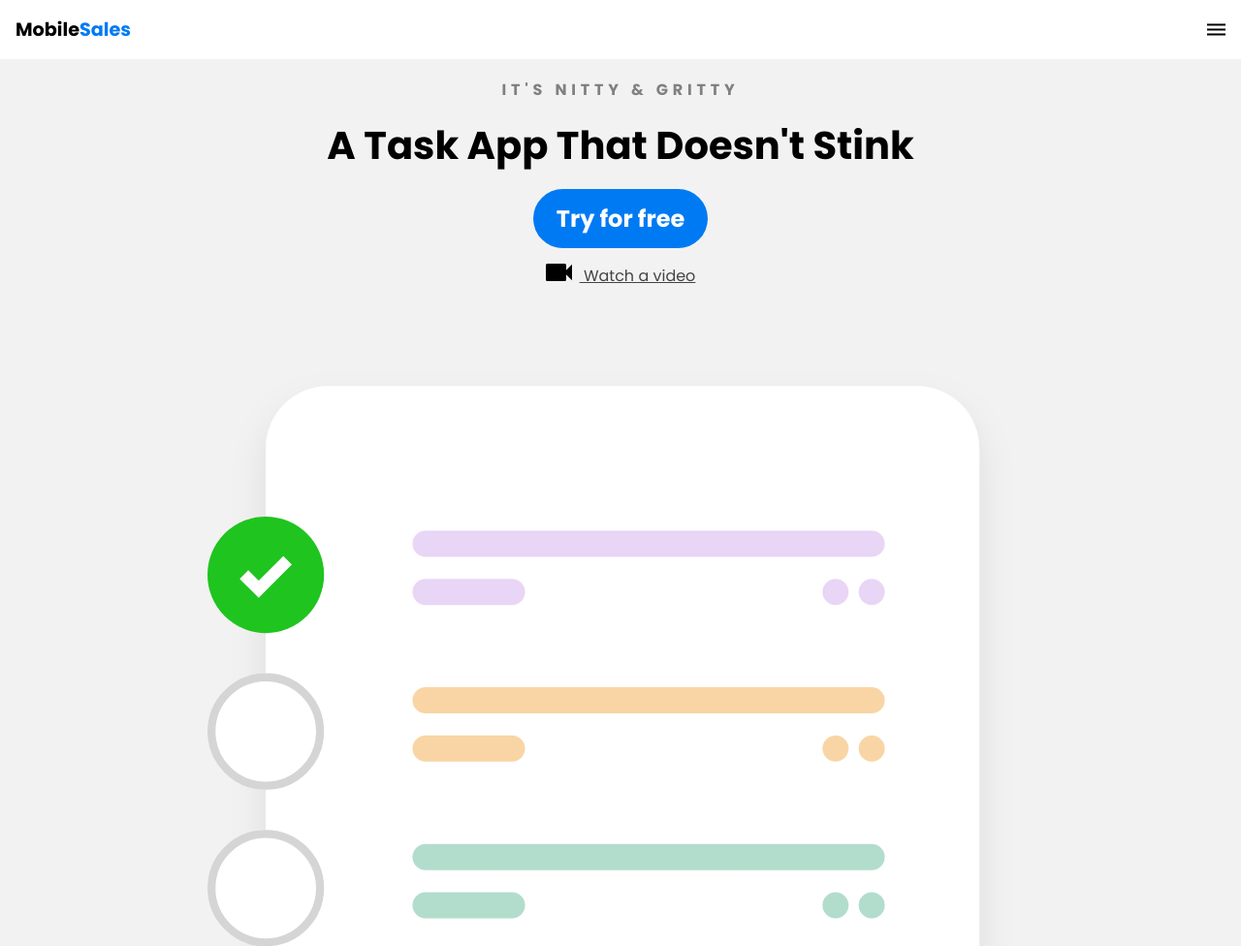
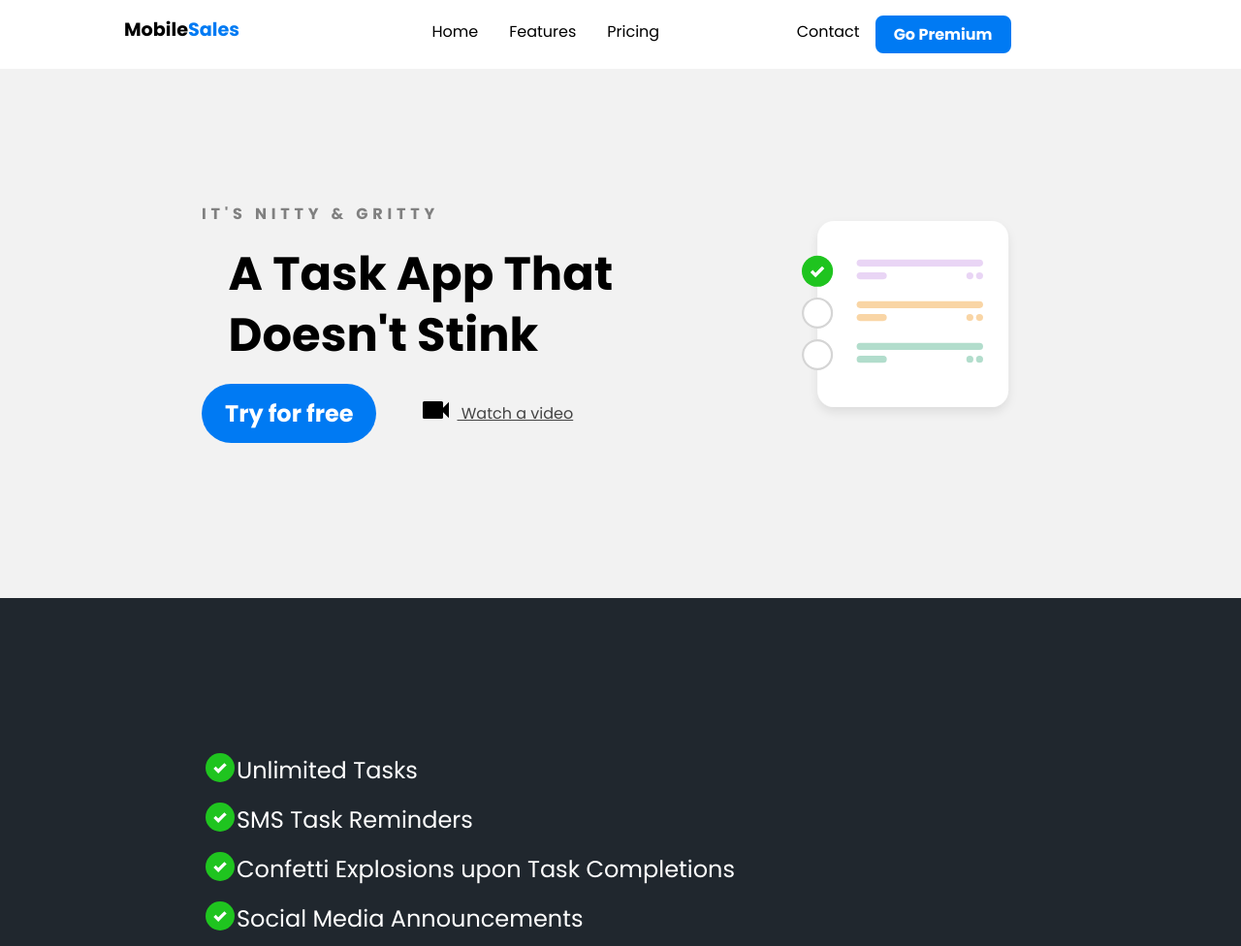
Before and after one commit to KishoreBabu420/mobile-sales, a plain HTML site: page index.html in a window 1280 px wide. Shown: the top 976 px of the page at 97% size. Drawn offline with Linux system fonts and the light colour scheme.

Commit message:
website finished

```diff
--- a/index.html
+++ b/index.html
@@ -10,7 +10,7 @@
   </head>
   <body>
     <!-- Nav start -->
-    <nav class="navbar" >
+    <nav class="navbar">
       <div class="container">
         <a href="/" class="logo">Mobile<span>Sales</span></a>
         <img
@@ -34,7 +34,7 @@
           </ul>
           <ul class="menu-secondary">
             <li><a href="">Contact</a></li>
-            <li><a href="#">Go Premium</a></li>
+            <li><a href="#" class="btn-primary">Go Premium</a></li>
           </ul>
         </div>
       </div>
@@ -114,7 +114,7 @@
 
     <!-- contact section start -->
     <section class="contact-section">
-      <div class="cotainer">
+      <div class="container">
         <div class="left-col">
           <h2 class="section-title">Contact</h2>
           <form>
--- a/styles/style.css
+++ b/styles/style.css
@@ -214,7 +214,7 @@ input[type='submit'] {
   display: block;
 }
 
-.nav {
+.nav.menu-btn {
   position: fixed;
   z-index: 999;
   width: 66%;
@@ -247,3 +247,148 @@ input[type='submit'] {
   margin: 0.8rem;
   cursor: pointer;
 }
+
+/* Responsive CSS */
+@media only screen and (min-width: 768px) {
+  .mobile-menu,
+  .mobile-menu-exit {
+    display: none;
+  }
+
+  .navbar .container {
+    display: grid;
+    grid-template-columns: 12rem auto;
+    justify-content: unset;
+  }
+
+  .navbar .nav {
+    display: flex;
+    justify-content: space-evenly;
+    background: none;
+    position: unset;
+  }
+
+  .navbar .nav ul {
+    display: flex;
+    justify-content: space-between;
+  }
+
+  .navbar .nav a {
+    color: black;
+    font-size: 1rem;
+    padding: 0.25rem 1rem;
+  }
+
+  .navbar .nav ul.menu-primary {
+    margin: 0;
+  }
+
+  .navbar .nav a.btn-primary {
+    color: white;
+    border: 3px solid var(--primary-color);
+    font-weight: bold;
+    border-radius: 0.5rem;
+    display: inline-block;
+  }
+}
+
+@media only screen and (min-width: 1024px) {
+  .container {
+    width: 1024px;
+    margin: 0 auto;
+  }
+
+  section {
+    padding: 10rem 4rem;
+  }
+
+  .hero .container {
+    display: flex;
+    text-align: left;
+    align-items: center;
+    gap: 1.2rem;
+  }
+
+  .hero .container .left-col {
+    margin: 3rem 3rem 0 5rem;
+  }
+
+  .hero .container .left-col h1 {
+    font-size: 3rem;
+    width: 90%;
+  }
+
+  .hero-img {
+    width: 30%;
+    margin-right: 1rem;
+  }
+  .hero .btn-primary {
+    margin-right: 1rem;
+  }
+
+  .hero-cta {
+    display: flex;
+    gap: 1rem;
+    align-items: center;
+  }
+
+  /* Features */
+
+  ul.features-list {
+    display: block;
+    margin-left: 5rem;
+  }
+  ul.features-list li {
+    font-size: 1.5rem;
+  }
+
+  /* features */
+
+  .features-section {
+    position: relative;
+  }
+
+  .features-list li::before {
+    width: 30px;
+    height: 30px;
+    margin-right: 1rem;
+  }
+
+  .features-section img {
+    display: block;
+    position: absolute;
+    right: 0;
+    width: 22rem;
+    bottom: -2rem;
+  }
+
+  /* testimonials */
+
+  .testimonials-section ul {
+    display: flex;
+  }
+
+  .testimonials-section li {
+    margin: 0 1rem;
+  }
+
+  .contact-section {
+    position: relative;
+  }
+
+  .contact-section .container {
+    display: flex;
+  }
+
+  .contact-section .container .right-col {
+    position: absolute;
+    right: 0;
+    top: 0 ;
+    width: 45%;
+    height: 100%;
+  }
+
+  .contact-section .container .right-col iframe {
+    height: 100%;
+  }
+}
```
